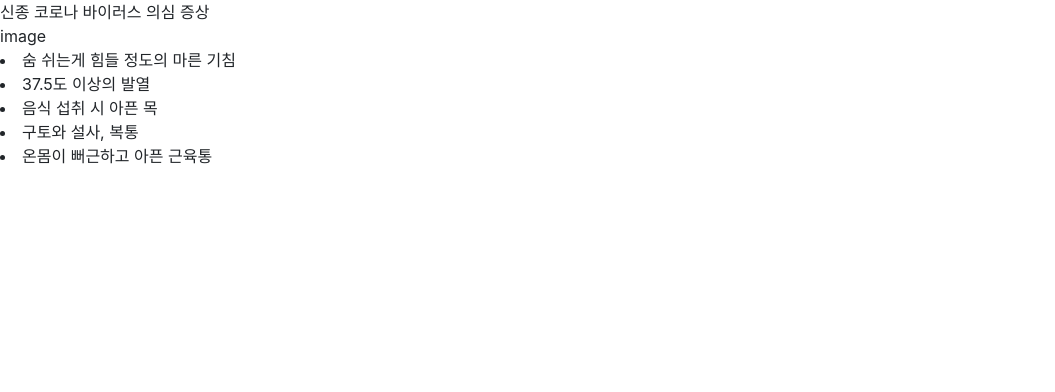
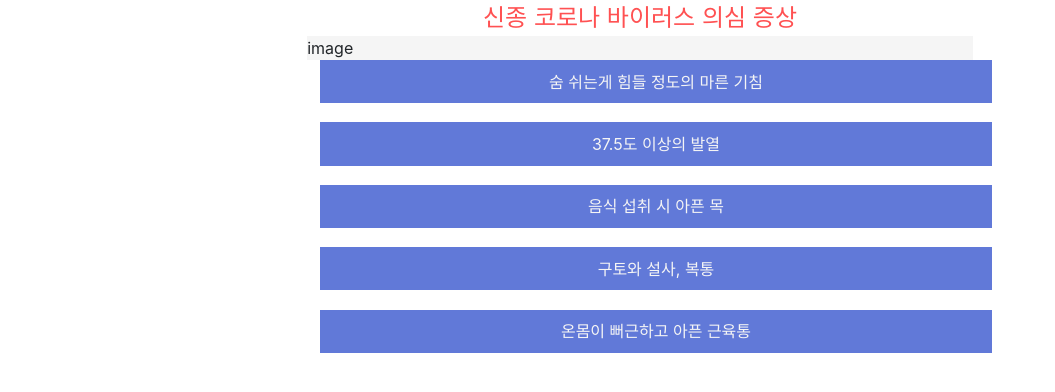
Before and after one commit to yiyb0603/Here-Corona, a React (Create React App) app: page /symptom in a window 1280 px wide. Shown: the top 392 px of the page, without its empty margins (0-1055 px from the left). Built offline with nearby package versions, Linux system fonts and the light colour scheme.

Commit message:
[ADD]Market App.js
자영업자 장터 Router 추가, symptom 스타일링

```diff
--- a/src/App.js
+++ b/src/App.js
@@ -9,6 +9,7 @@ import SeoulBoard from "./components/Board/Seoul/SeoulBoard";
 import BusanBoard from "./components/Board/Busan/BusanBoard";
 import NewsTemplate from "./components/News/NewsTemplate";
 import Symptom from "./components/Symptom/symptom";
+import Market from "./components/Market/market";
 import WorldWide from "./components/WorldWide/WorldWide";
 import World from "./components/WorldInfoAsia/World";
 
@@ -27,6 +28,7 @@ function App() {
         <Route exact path="/News" component={NewsTemplate} />
 
         <Route exact path="/symptom" component={Symptom} />
+        <Route exact path="/market" cmoponent={Market}/>
       </Switch>
     </Router>
   );
--- a/src/components/Market/market.js
+++ b/src/components/Market/market.js
@@ -1 +1,12 @@
 //자영업자 장터
+import React from 'react';
+
+const Market = () => {
+    return(
+        <>
+        <div>hello world</div>
+        </>
+    )
+}
+
+export default Market;
--- a/src/components/Symptom/symptom.js
+++ b/src/components/Symptom/symptom.js
@@ -1,6 +1,6 @@
 //의심 증상
 import React from 'react';
-import {Link, WithRouter} from 'react-router-dom';
+import './symptom.scss';
 
 const Symptom =()=> {
     return(
@@ -8,11 +8,11 @@ const Symptom =()=> {
         <div className="symptom-title">신종 코로나 바이러스 의심 증상</div>
         <div className="symptom-MainImage">image</div>
         <div className="symptom-list">
-            <li>숨 쉬는게 힘들 정도의 마른 기침</li>
-            <li>37.5도 이상의 발열</li>
-            <li>음식 섭취 시 아픈 목</li>
-            <li>구토와 설사, 복통</li>
-            <li>온몸이 뻐근하고 아픈 근육통</li>
+            <li className="symptom-item">숨 쉬는게 힘들 정도의 마른 기침</li>
+            <li className="symptom-item">37.5도 이상의 발열</li>
+            <li className="symptom-item">음식 섭취 시 아픈 목</li>
+            <li className="symptom-item">구토와 설사, 복통</li>
+            <li className="symptom-item">온몸이 뻐근하고 아픈 근육통</li>
         </div>
         </>
     )
--- a/src/components/Symptom/symptom.scss
+++ b/src/components/Symptom/symptom.scss
@@ -1,13 +1,39 @@
+$green: #05C2AB;
+$red: #FF5152;
+$purple: #7A69DB;
+$yellow: #E8E113;
+$orange: #EB962A;
+$blue: #6179D8;
+$white: #f5f5f5;
+
 .symptom{
     &-title{
-
+        font-size: 1.5rem;
+        color: $red;
+        text-align: center;
     }
 
     &-MainImage{
-
+        background-color: $white;
+        width: 52%;
+        height: 100%;
+        max-height: 150px;
+        margin-left: auto;
+        margin-right: auto;
     }
 
     &-list{
+        margin-left: 25%;
+    }
 
+    &-item{
+        width: 70%;
+        max-height: 150px;
+        background-color: $blue;
+        margin-bottom: 2%;
+        padding: 1%;
+        list-style: none;
+        color: $white;
+        text-align: center;
     }
 }
```
